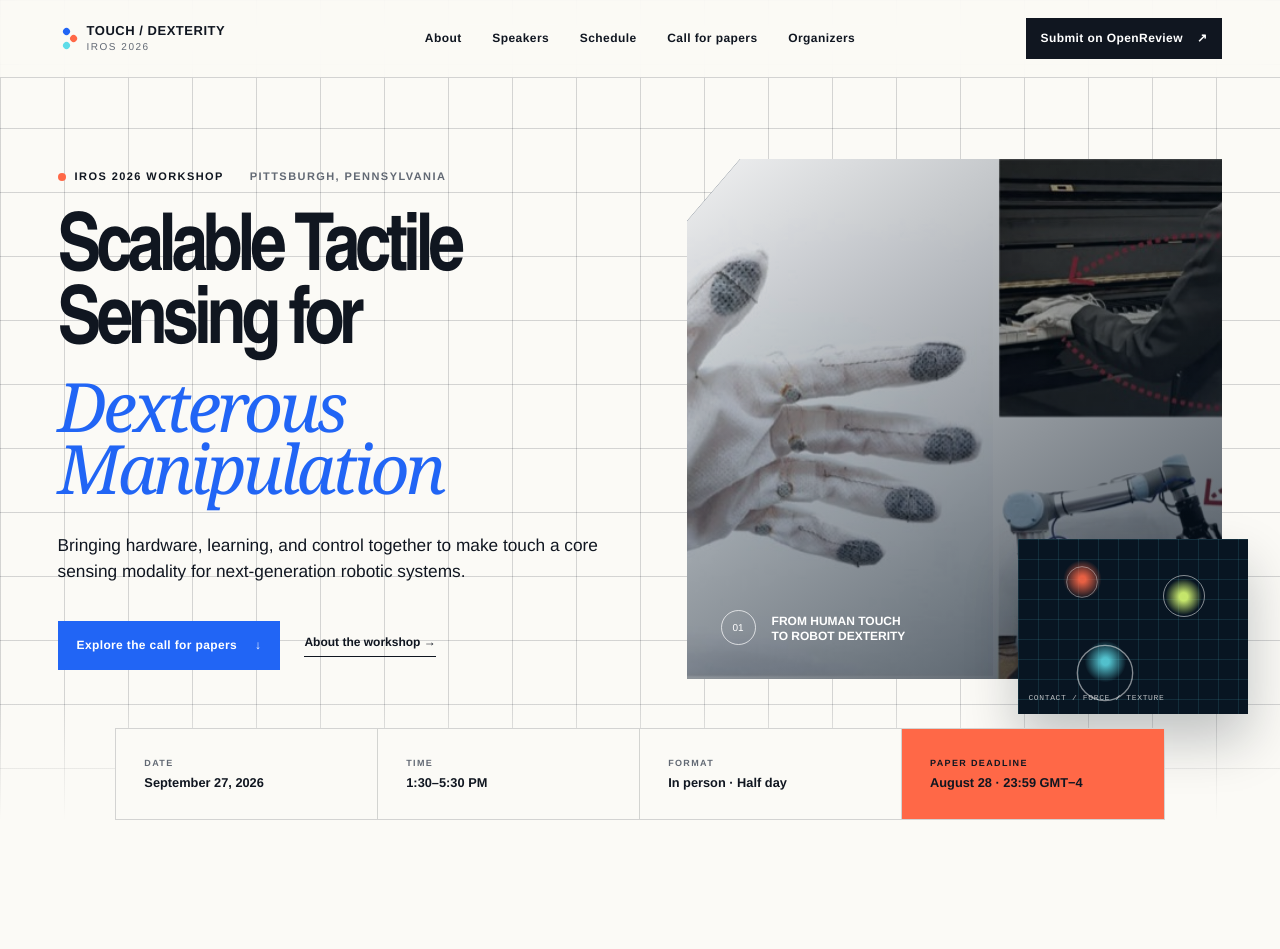
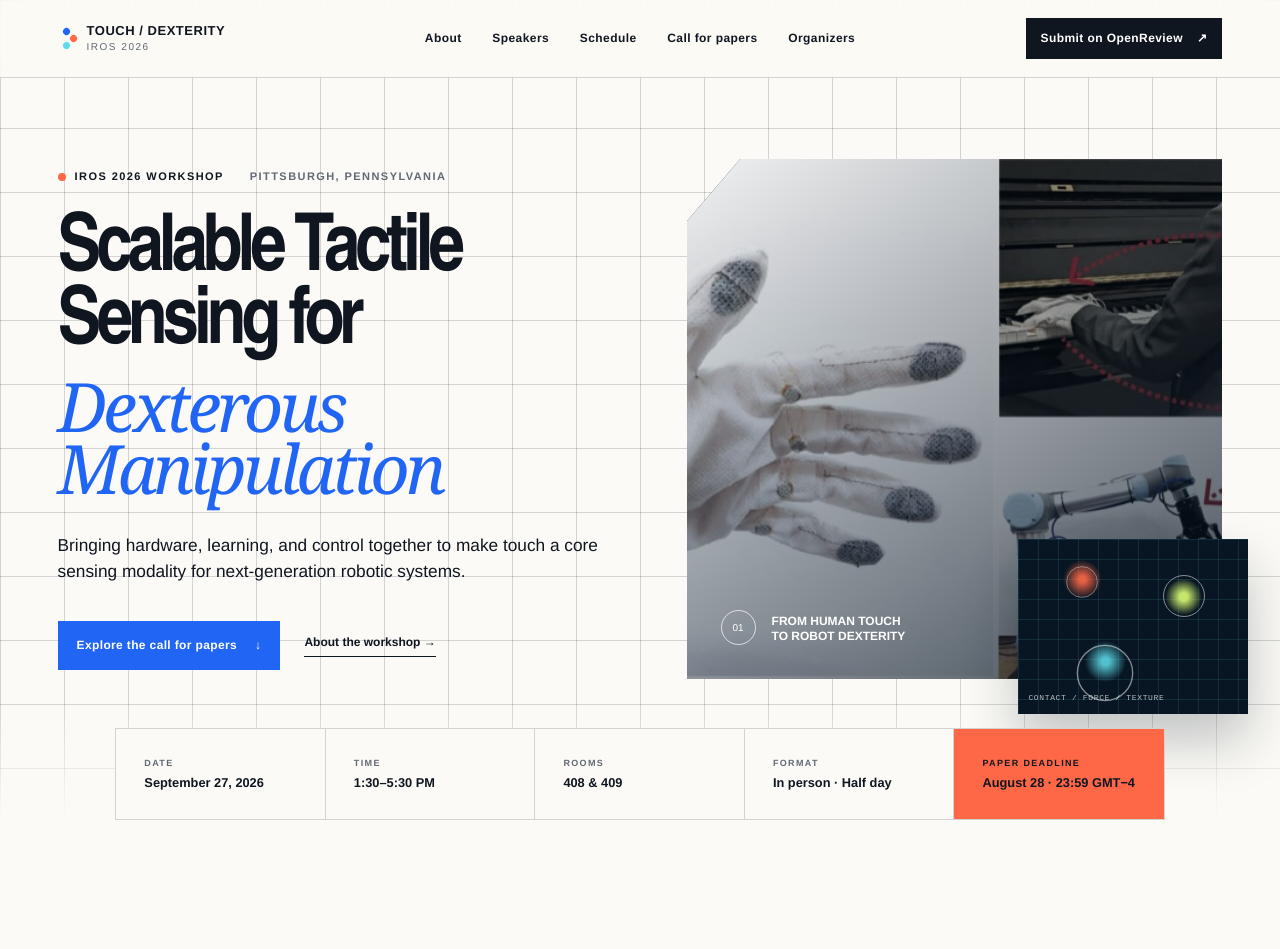
Before and after one commit to tactile-dexterity-iros/tactile-dexterity-iros.github.io, a Next.js app: page / in a window 1280 px wide. Shown: the top 949 px of the page. Built offline with nearby package versions, Linux system fonts and the light colour scheme.

Commit message:
Add workshop rooms 408 and 409

```diff
--- a/app/globals.css
+++ b/app/globals.css
@@ -429,7 +429,7 @@ h1 em {
   bottom: 0;
   display: grid;
   grid-column: 1 / -1;
-  grid-template-columns: repeat(4, 1fr);
+  grid-template-columns: repeat(5, 1fr);
   left: clamp(24px, 4.5vw, 76px);
   position: absolute;
   right: clamp(24px, 4.5vw, 76px);
--- a/app/page.tsx
+++ b/app/page.tsx
@@ -276,6 +276,10 @@ export default function Home() {
             <strong>1:30–5:30 PM</strong>
           </div>
           <div>
+            <small>Rooms</small>
+            <strong>408 &amp; 409</strong>
+          </div>
+          <div>
             <small>Format</small>
             <strong>In person · Half day</strong>
           </div>
@@ -373,7 +377,7 @@ export default function Home() {
             <h2>Program</h2>
           </div>
           <p>
-            <time dateTime="2026-09-27">Sunday, September 27, 2026</time> · Pittsburgh. All times are local (EDT, GMT−4).
+            <time dateTime="2026-09-27">Sunday, September 27, 2026</time> · Rooms 408 &amp; 409, Pittsburgh. All times are local (EDT, GMT−4).
           </p>
         </div>
         <ol className="schedule-list">
@@ -477,7 +481,7 @@ export default function Home() {
           <div>
             <span>Workshop</span>
             <strong><time dateTime="2026-09-27">September 27, 2026</time></strong>
-            <small>1:30–5:30 PM · Pittsburgh</small>
+            <small>1:30–5:30 PM · Rooms 408 &amp; 409</small>
           </div>
           <a className="cfp-submit" href={openReviewUrl} target="_blank" rel="noreferrer">
             Submit on OpenReview <Arrow />
```
